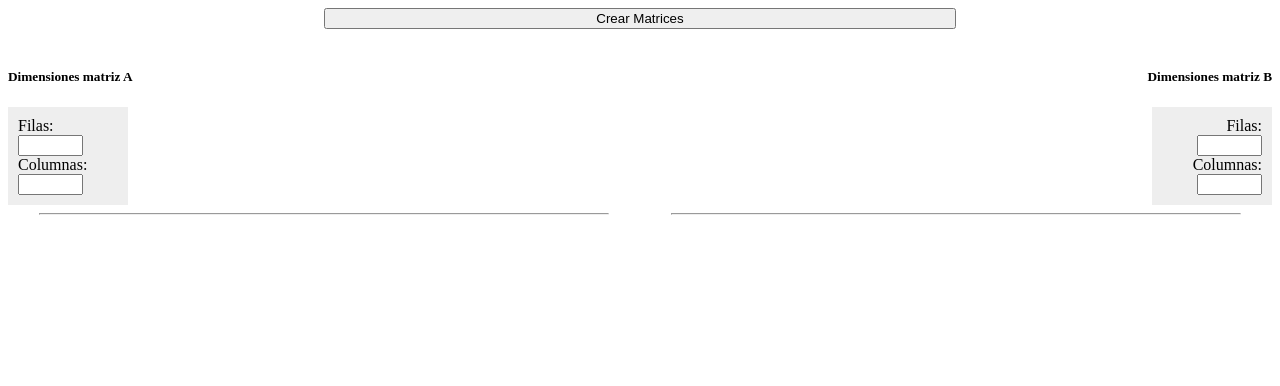
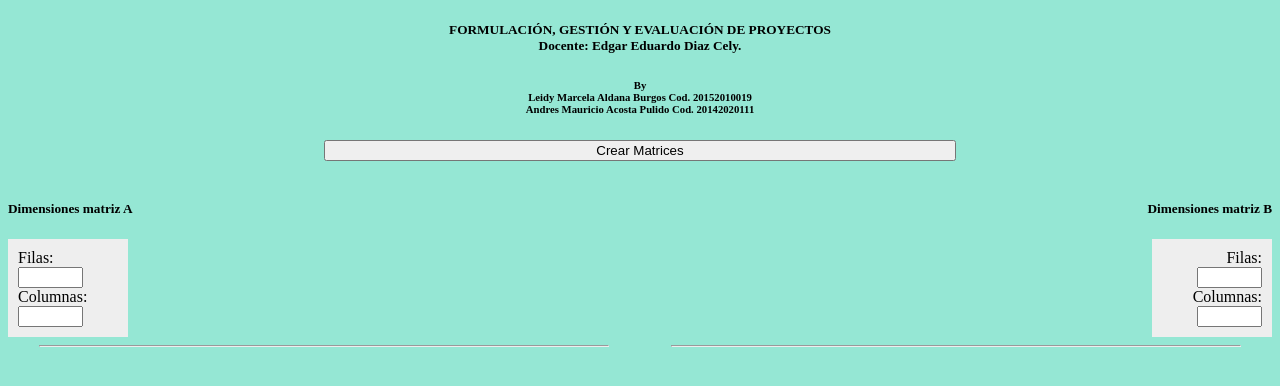
Before and after one commit to AndresAcost/MultiplicadorMatriz, a plain HTML site: page index.html in a window 1280 px wide. Drawn offline with Linux system fonts and the light colour scheme.

Commit message:
Personalizando proyecto matrices

```diff
--- a/index.html
+++ b/index.html
@@ -8,6 +8,11 @@
 </head>
 
 <body>
+  <div class="titulo">
+    <h5>FORMULACIÓN, GESTIÓN Y EVALUACIÓN DE PROYECTOS <br>Docente: Edgar Eduardo Diaz Cely.</h5>
+    <h6>By <br> Leidy Marcela Aldana Burgos Cod. 20152010019 <br>
+      Andres Mauricio Acosta Pulido Cod. 20142020111</h6>
+  </div>
   <input class="boton-central" onclick="creandoMatrices()" type="button" value="Crear Matrices">
   <br>
   <div align="center">
--- a/script.js
+++ b/script.js
@@ -106,8 +106,8 @@ function calcularEcuacion(filasA, columnasA, filasB, columnasB) {
         }
       }
       f = ((p * ((13 * q) + 7)) + 4) * o + 2
-            objeto1=document.getElementById('formulaContador')
-            objeto1.innerHTML="Calculo Ecuacion Temporal. " + f+ "\n"+ "Calculo Contador " + movim
+      objeto1 = document.getElementById('formulaContador')
+      objeto1.innerHTML = "Calculo Ecuacion Temporal. " + f + "\n" + "Calculo Contador " + movim
     } else {
       alert("Tamaño no valido")
     }
--- a/style.css
+++ b/style.css
@@ -32,3 +32,11 @@
   width: auto;
   margin: 0px auto;
 }
+
+.titulo {
+  text-align: center;
+}
+
+body {
+  background-color: rgba(10, 201, 156, 0.43);
+}
```
Lines whose indentation alone changed are shown as unchanged.
